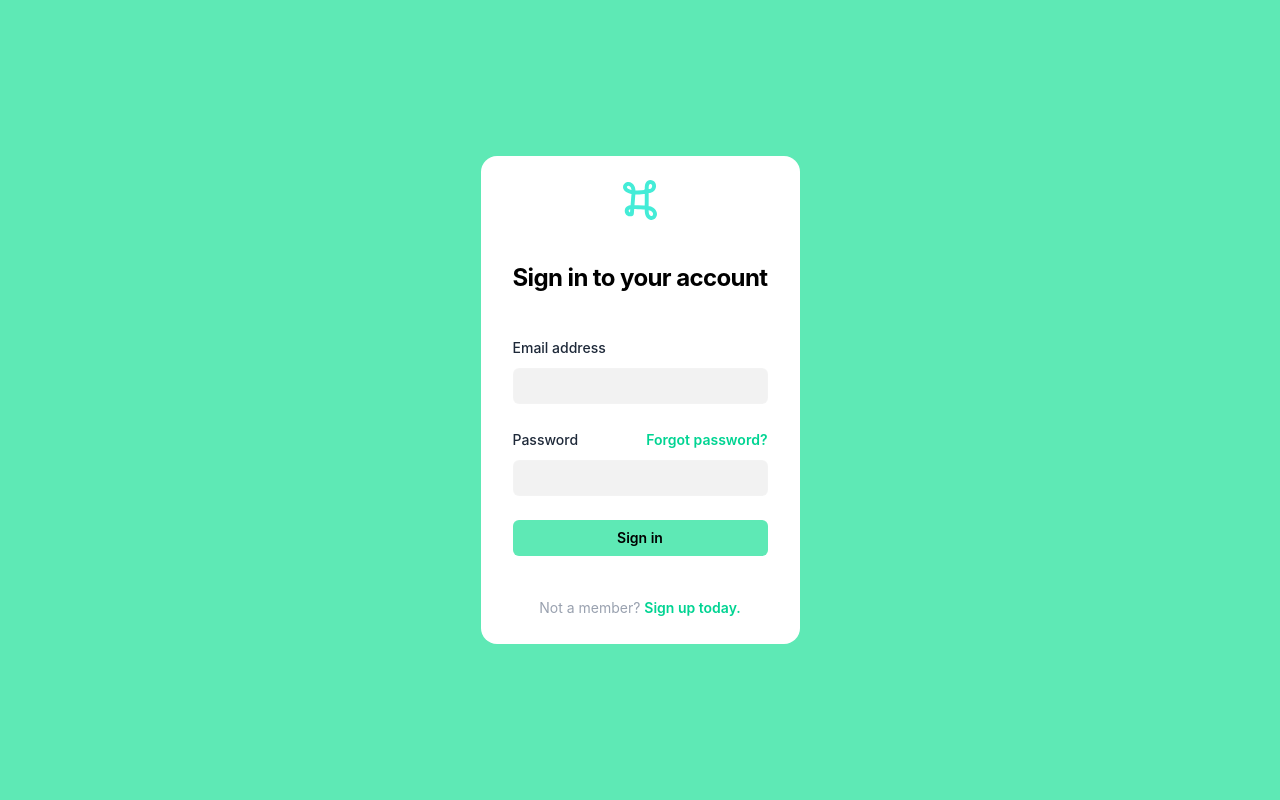
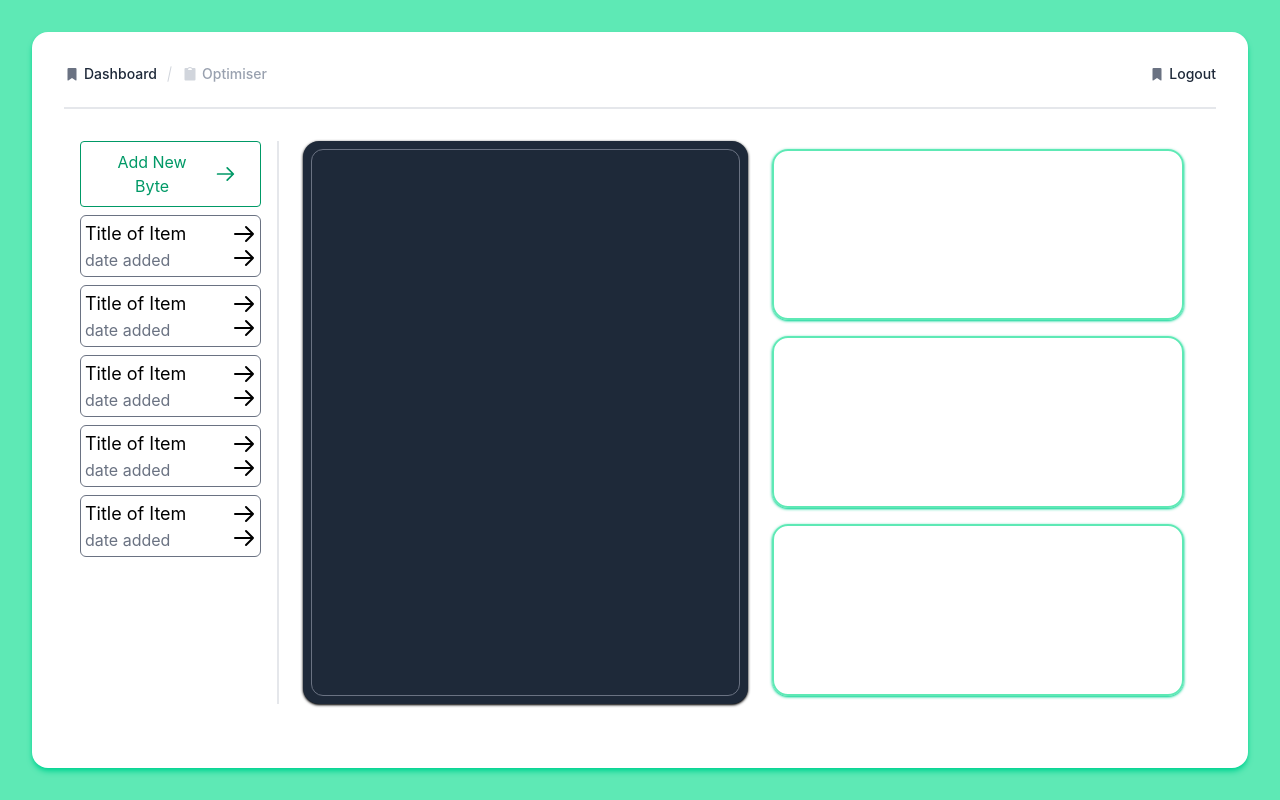
Before and after one commit to hippifern/CodeSnippetManager, a React (Vite) app: page /dashboard in a window 1280 px wide. Before the commit this address led to /. Built offline with nearby package versions, Linux system fonts and the light colour scheme; no server answers.

Commit message:
Progress on /Dashboard

```diff
--- a/src/App.tsx
+++ b/src/App.tsx
@@ -11,14 +11,15 @@ function App() {
       <Routes>
         <Route path="/" element={<Login />} />
         <Route path="/signup" element={<Signup />} />
-        <Route
+        {/* <Route
           path="/dashboard"
           element={
             <AuthCheck>
               <Dashboard />
             </AuthCheck>
           }
-        />
+        /> */}
+        <Route path="/dashboard" element={<Dashboard />} />
       </Routes>
     </BrowserRouter>
   );
--- /dev/null
+++ b/src/components/Button.tsx
@@ -0,0 +1,26 @@
+export const Button = ({
+  text = "text",
+  svg = (
+    <svg
+      fill="none"
+      stroke="currentColor"
+      stroke-linecap="round"
+      stroke-linejoin="round"
+      stroke-width="2"
+      viewBox="0 0 24 24"
+      className="w-6 h-6 ml-2"
+    >
+      <path d="M14 5l7 7m0 0l-7 7m7-7H3"></path>
+    </svg>
+  ),
+}: {
+  text: string;
+  svg: any;
+}) => {
+  return (
+    <button className="flex items-center text-emerald-600 border border-emerald-600 py-2 px-6 gap-2 rounded inline-flex items-center">
+      <span>{text}</span>
+      {svg}
+    </button>
+  );
+};
--- /dev/null
+++ b/src/components/CodeBlock.tsx
@@ -0,0 +1,7 @@
+export const CodeBlock = () => {
+  return (
+    <div className="code-block h-full flex-1 bg-gray-800 mx-2 rounded-2xl p-2 shadow-black shadow-sm">
+      <div className="h-full w-full rounded-xl border-1 border-gray-500"></div>
+    </div>
+  );
+};
--- /dev/null
+++ b/src/components/ContentBlock.tsx
@@ -0,0 +1,5 @@
+export const ContentBlock = () => {
+  return (
+    <div className="border-emerald-300 border-2 m-2 flex-1 rounded-2xl shadow-emerald-400 shadow-sm"></div>
+  );
+};
--- /dev/null
+++ b/src/components/Item.tsx
@@ -0,0 +1,34 @@
+export const Item = () => {
+  return (
+    <div className="item flex justify-between border-1 border-gray-500 p-1 rounded-md items-center w-full">
+      <div className="text-content">
+        <h2 className="text-lg">Title of Item</h2>
+        <p className="text-md text-gray-500">date added</p>
+      </div>
+      <div className="icons">
+        <svg
+          fill="none"
+          stroke="currentColor"
+          stroke-linecap="round"
+          stroke-linejoin="round"
+          stroke-width="2"
+          viewBox="0 0 24 24"
+          className="w-6 h-6 ml-2"
+        >
+          <path d="M14 5l7 7m0 0l-7 7m7-7H3"></path>
+        </svg>
+        <svg
+          fill="none"
+          stroke="currentColor"
+          stroke-linecap="round"
+          stroke-linejoin="round"
+          stroke-width="2"
+          viewBox="0 0 24 24"
+          className="w-6 h-6 ml-2"
+        >
+          <path d="M14 5l7 7m0 0l-7 7m7-7H3"></path>
+        </svg>
+      </div>
+    </div>
+  );
+};
--- /dev/null
+++ b/src/components/Logout.tsx
@@ -0,0 +1,20 @@
+export const Logout = () => {
+  return (
+    <nav aria-label="breadcrumb">
+      <ul className="flex flex-wrap space-x-3 text-sm font-medium">
+        <li className="flex items-center space-x-3">
+          <a href="#" className="flex items-center space-x-1 text-gray-800">
+            <svg
+              className="h-4 w-4 shrink-0 fill-gray-500"
+              aria-hidden="true"
+              viewBox="0 0 256 256"
+            >
+              <path d="M184 32H72A16 16 0 0056 48V224a8.1 8.1.0 004.1 7 7.6 7.6.0 003.9 1 7.9 7.9.0 004.2-1.2L128 193.4l59.7 37.4a8.3 8.3.0 008.2.2 8.1 8.1.0 004.1-7V48A16 16 0 00184 32z"></path>
+            </svg>
+            <span>Logout</span>
+          </a>
+        </li>
+      </ul>
+    </nav>
+  );
+};
--- /dev/null
+++ b/src/components/Navbar.tsx
@@ -0,0 +1,36 @@
+export const Navbar = () => {
+  return (
+    <nav aria-label="breadcrumb">
+      <ul className="flex flex-wrap space-x-3 text-sm font-medium">
+        <li className="flex items-center space-x-3">
+          <a href="#" className="flex items-center space-x-1 text-gray-800">
+            <svg
+              className="h-4 w-4 shrink-0 fill-gray-500"
+              aria-hidden="true"
+              viewBox="0 0 256 256"
+            >
+              <path d="M184 32H72A16 16 0 0056 48V224a8.1 8.1.0 004.1 7 7.6 7.6.0 003.9 1 7.9 7.9.0 004.2-1.2L128 193.4l59.7 37.4a8.3 8.3.0 008.2.2 8.1 8.1.0 004.1-7V48A16 16 0 00184 32z"></path>
+            </svg>
+            <span>Dashboard</span>
+          </a>
+        </li>
+        <li className="flex items-center space-x-3">
+          <div
+            aria-hidden="true"
+            className="h-4 w-px rotate-12 rounded-full bg-gray-300"
+          ></div>
+          <a href="#" className="flex items-center space-x-1 text-gray-400">
+            <svg
+              className="h-4 w-4 shrink-0 fill-gray-300"
+              aria-hidden="true"
+              viewBox="0 0 256 256"
+            >
+              <path d="M2e2 32H163.7a47.8 47.8.0 00-71.4.0H56A16 16 0 0040 48V216a16 16 0 0016 16H2e2a16 16 0 0016-16V48A16 16 0 002e2 32zm-72 0a32.1 32.1.0 0132 32H96a32.1 32.1.0 0132-32z"></path>
+            </svg>
+            <span>Optimiser</span>
+          </a>
+        </li>
+      </ul>
+    </nav>
+  );
+};
--- a/src/screens/Dashboard.tsx
+++ b/src/screens/Dashboard.tsx
@@ -2,6 +2,12 @@ import { onAuthStateChanged, signOut } from "firebase/auth";
 import { auth } from "../firebase.tsx";
 import { useNavigate } from "react-router";
 import { useEffect, useState } from "react";
+import { Button } from "../components/Button.tsx";
+import { Navbar } from "../components/Navbar.tsx";
+import { Logout } from "../components/Logout.tsx";
+import { Item } from "../components/Item.tsx";
+import { CodeBlock } from "../components/CodeBlock.tsx";
+import { ContentBlock } from "../components/ContentBlock.tsx";
 export const Dashboard = () => {
   const [currentUser, setCurrentUser] = useState(null);
   const navigate = useNavigate();
@@ -11,7 +17,7 @@ export const Dashboard = () => {
       if (user) {
         setCurrentUser(user);
       } else {
-        navigate("/");
+        navigate("/dashboard");
       }
     });
     return () => unsubscribe();
@@ -26,15 +32,51 @@ export const Dashboard = () => {
     }
   }
 
-  if (!currentUser) return <div>Loading...</div>;
+  // if (!currentUser) return <div>Loading...</div>;
 
   return (
-    <div>
-      <h1>CODE BYTES DASHBOARD</h1>
-      <p>currently logged in as {currentUser.email}</p>
-      <button onClick={handleLogout} className="logout-button">
-        Log Out
-      </button>
+    <div className="outer-container bg-emerald-300 h-screen w-screen p-8">
+      <div className="inner-container bg-white h-full w-full rounded-2xl shadow-emerald-400 shadow-md flex p-8 flex-col">
+        <div className="upper-buttons border-b-2 border-gray-200 w-full h-12 flex justify-between ">
+          <Navbar />
+          <Logout />
+        </div>
+        <div className="main-content w-full h-full flex py-8 ">
+          <div className="main-content-left flex-1 border-r-2 border-gray-200 px-4">
+            <Button
+              text="Add New Byte"
+              svg={
+                <svg
+                  fill="none"
+                  stroke="currentColor"
+                  stroke-linecap="round"
+                  stroke-linejoin="round"
+                  stroke-width="2"
+                  viewBox="0 0 24 24"
+                  className="w-6 h-6 ml-2"
+                >
+                  <path d="M14 5l7 7m0 0l-7 7m7-7H3"></path>
+                </svg>
+              }
+            />
+            <div className="items py-2 flex flex-col gap-2">
+              <Item />
+              <Item />
+              <Item />
+              <Item />
+              <Item />
+            </div>
+          </div>
+          <div className="main-content-right flex-5 w-full h-full flex px-4">
+            <CodeBlock />
+            <div className="info-container flex-1 mx-2 rounded-2xl flex flex-col">
+              <ContentBlock />
+              <ContentBlock />
+              <ContentBlock />
+            </div>
+          </div>
+        </div>
+      </div>
     </div>
   );
 };
```
